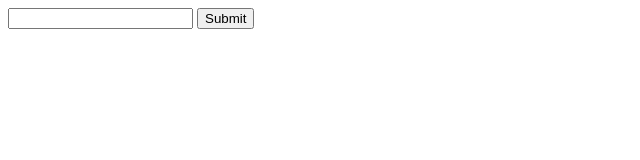
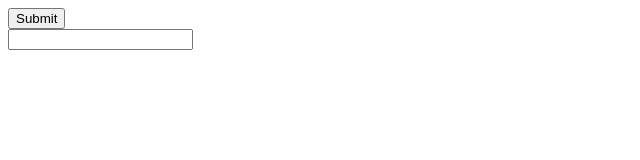
Before and after one commit to acciojob/Minimum-Cost-Of-Ropes-aradhya-9032, a website: page main.html in a window 1280 px wide. Shown: the whole page, without its empty margins (0-640 px from the left). Drawn offline with Linux system fonts and the light colour scheme.

Commit message:
created a submission

```diff
--- a/main.html
+++ b/main.html
@@ -7,10 +7,11 @@
 
 <body>
     <form id="form">
-      <input type="text" />
       <input type="submit" value="Submit"/>
     </form>
-    <div id="result"></div>
+    <div id="result">
+		<input type="text" />
+	</div>
     <script type="text/javascript" src="./script.js"></script>
 </body>
 
```
